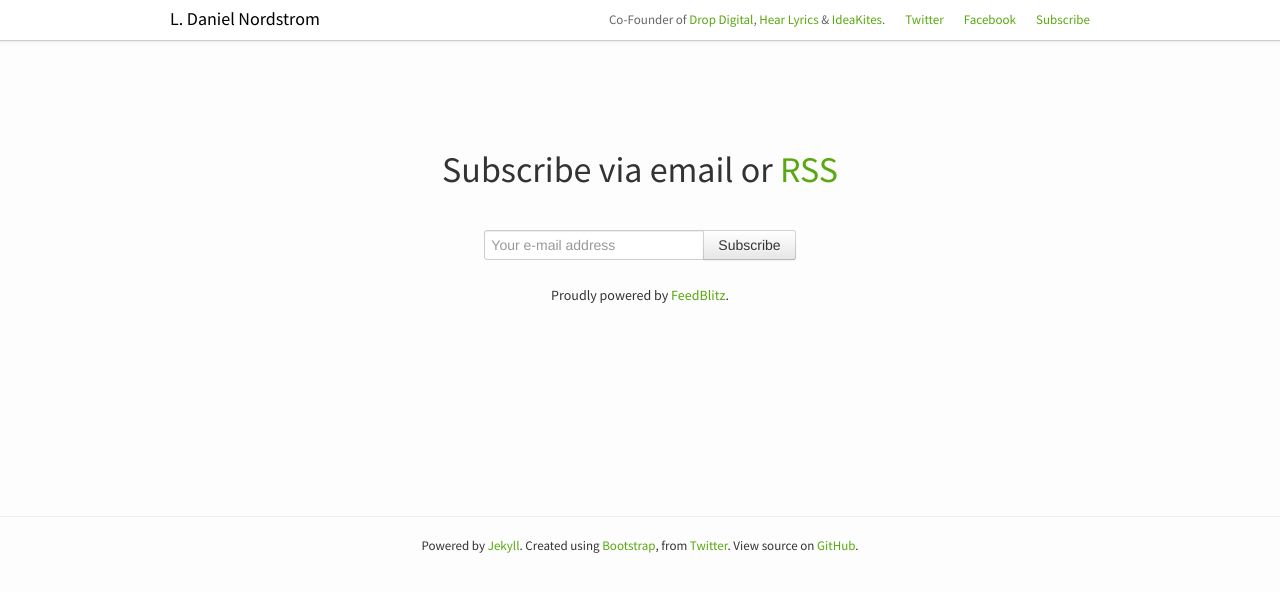
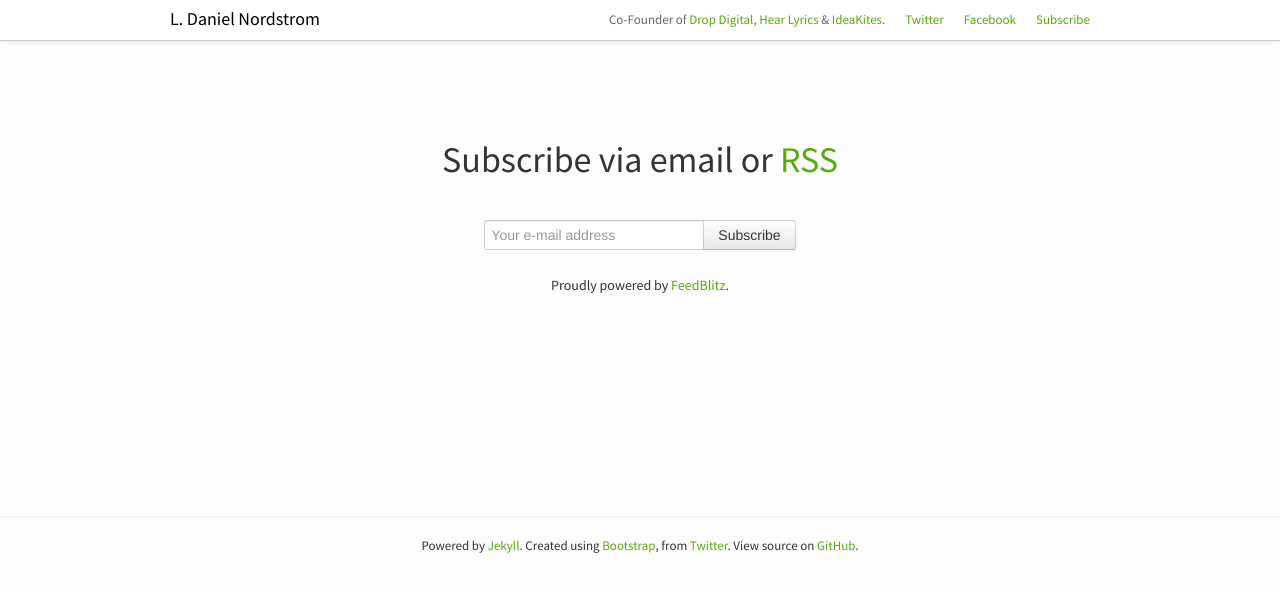
Before and after one commit to dnordstrom/mrnordstrom.com, a Jekyll site: the page built from subscribe.html, in a window 1280 px wide. Shown: the top 592 px of the page. Built offline with Jekyll 4.4.1, drawn with Linux system fonts in a browser that asks for light colours; nearby versions of some CDN libraries; Markdown is read by kramdown in place of the engine named in the settings.

Commit message:
Improving design, adding Google Analytics and subscription.

```diff
--- a/css/global.css
+++ b/css/global.css
@@ -324,7 +324,7 @@
 }
 
 #subscribe h1 {
-  margin: 150px 0 40px;
+  margin: 140px 0 40px;
 }
 
 #subscribe input {
```
